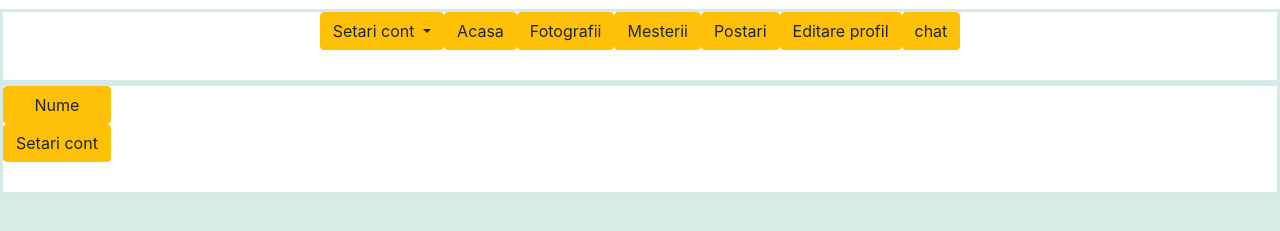
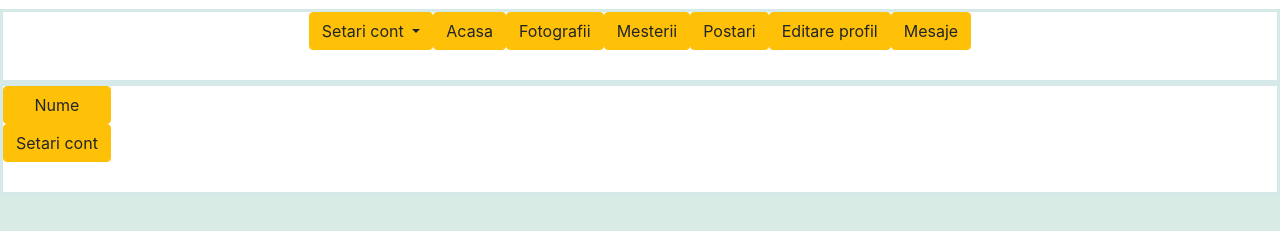
Before and after one commit to Valentina98771/Mester, a Django app: page /accounts/user/ in a window 1280 px wide. Shown: the part 117-348 px from the top of the page. Run offline with Django 3.2, Linux system fonts and the light colour scheme; the visitor is signed in with stand-in values (Sample User, id 1); some libraries are stand-ins or nearby versions.

Commit message:
Add files via upload

```diff
--- a/server/accounts/templates/clientProfile/index.html
+++ b/server/accounts/templates/clientProfile/index.html
@@ -9,11 +9,12 @@
   <head>
     <title> Meșterii </title>
     <meta charset = "utf-8">
-    <link rel = "shourtcut icon" href = "{% static 'profileClient/images/mr.png' %}" type = "mr/png">
+    <link rel = "shourtcut icon" href = "{% static 'images/mr.png' %}" type = "mr/png">
     <link rel = "stylesheet" href="{% static 'css/style.css' %}" type="text/css">
     <meta name = "viewport" content="width=device-width, initial-scale=1">
-    <link rel = "stylesheet" href="{% static 'css/bootstrap.min.css' %}">
-    <script src = "{% static 'js/bootstrap.js' %}"></script>
+    <link href="https://cdn.jsdelivr.net/npm/bootstrap@5.1.0/dist/css/bootstrap.min.css" rel="stylesheet" integrity="sha384-KyZXEAg3QhqLMpG8r+8fhAXLRk2vvoC2f3B09zVXn8CA5QIVfZOJ3BCsw2P0p/We" crossorigin="anonymous">
+    <script src="https://cdn.jsdelivr.net/npm/bootstrap@5.1.0/dist/js/bootstrap.bundle.min.js" integrity="sha384-U1DAWAznBHeqEIlVSCgzq+c9gqGAJn5c/t99JyeKa9xxaYpSvHU5awsuZVVFIhvj" crossorigin="anonymous"></script>
+
   </head>
 
   <body>
@@ -40,7 +41,7 @@
         <a href = "{% url 'craftsmen' %}"><button type = "button" class = "btn btn-warning"> Mesterii </button></a>
         <a href = "{% url 'despre' %}"><button type = "button" class = "btn btn-warning"> Postari </button></a>
         <a href = "{% url 'user' %}"><button type = "button" class = "btn btn-warning"> Editare profil </button></a>
-        <a href = "{% url 'messages_redirect' %}"><button type = "button" class = "btn btn-warning"> chat </button></a>
+        <a href = "{% url 'mess' %}"><button type = "button" class = "btn btn-warning"> Mesaje </button></a>
 
       </div>
     </div>
--- a/server/accounts/templates/clientProfile/profile/about.html
+++ b/server/accounts/templates/clientProfile/profile/about.html
@@ -4,8 +4,6 @@
 
 <html>
   <head>
-    <link rel = "stylesheet" href = "{% static 'css/bootstrap.min.css' %}">
-    <script src = "{% static 'js/bootstrap.js' %}"></script>
     <link rel = "stylesheet" href = "https://maxst.icons8.com/vue-static/landings/line-awesome/font-awesome-line-awesome/css/all.min.css">
     <link rel = "stylesheet" href = "https://maxst.icons8.com/vue-static/landings/line-awesome/line-awesome/1.3.0/css/line-awesome.min.css">
   </head>
--- a/server/accounts/templates/clientProfile/profile/editProfile.html
+++ b/server/accounts/templates/clientProfile/profile/editProfile.html
@@ -6,14 +6,6 @@
 <html>
   <head>
     <title> Meșterii </title>
-    <meta charset = "utf-8">
-    <link rel = "shourtcut icon" src = "profileClient/images/mr.png" type = "image/png">
-    <link rel = "stylesheet" href = "{% static 'css/style.css' %}" type = "text/css">
-    <meta name = "viewport" content = "width=device-width, initial-scale=1">
-    <link href = "https://cdn.jsdelivr.net/npm/bootstrap@5.1.0/dist/css/bootstrap.min.css" rel = "stylesheet" integrity = "sha384-KyZXEAg3QhqLMpG8r+8fhAXLRk2vvoC2f3B09zVXn8CA5QIVfZOJ3BCsw2P0p/We" crossorigin = "anonymous">
-    <script src = "https://cdn.jsdelivr.net/npm/bootstrap@5.1.0/dist/js/bootstrap.bundle.min.js" integrity = "sha384-U1DAWAznBHeqEIlVSCgzq+c9gqGAJn5c/t99JyeKa9xxaYpSvHU5awsuZVVFIhvj" crossorigin = "anonymous"></script>
-    <script src = "https://cdn.jsdelivr.net/npm/@popperjs/core@2.9.3/dist/umd/popper.min.js" integrity = "sha384-eMNCOe7tC1doHpGoWe/6oMVemdAVTMs2xqW4mwXrXsW0L84Iytr2wi5v2QjrP/xp" crossorigin = "anonymous"></script>
-    <script src = "https://cdn.jsdelivr.net/npm/bootstrap@5.1.0/dist/js/bootstrap.min.js" integrity = "sha384-cn7l7gDp0eyniUwwAZgrzD06kc/tftFf19TOAs2zVinnD/C7E91j9yyk5//jjpt/" crossorigin = "anonymous"></script>
     <link rel = "stylesheet" href = "https://stackpath.bootstrapcdn.com/bootstrap/4.1.3/css/bootstrap.min.css" integrity = "sha384-MCw98/SFnGE8fJT3GXwEOngsV7Zt27NXFoaoApmYm81iuXoPkFOJwJ8ERdknLPMO" crossorigin = "anonymous">
 	  <link rel = "stylesheet" href = "https://use.fontawesome.com/releases/v5.3.1/css/all.css" integrity = "sha384-mzrmE5qonljUremFsqc01SB46JvROS7bZs3IO2EmfFsd15uHvIt+Y8vEf7N7fWAU" crossorigin = "anonymous">
   </head>
--- a/server/accounts/templates/clientProfile/profile/profile.html
+++ b/server/accounts/templates/clientProfile/profile/profile.html
@@ -5,8 +5,6 @@
 <!DOCTYPE html>
 <html>
     <head>
-        <link rel = "stylesheet" href = "{% static 'css/bootstrap.min.css' %}">
-        <script src = "{% static 'js/bootstrap.js' %}"></script>
         <link rel = "stylesheet" href = "https://maxst.icons8.com/vue-static/landings/line-awesome/font-awesome-line-awesome/css/all.min.css">
         <link rel = "stylesheet" href = "https://maxst.icons8.com/vue-static/landings/line-awesome/line-awesome/1.3.0/css/line-awesome.min.css">
     </head>
--- a/server/accounts/templates/registration/index.html
+++ b/server/accounts/templates/registration/index.html
@@ -12,6 +12,8 @@
         <script src = "https://code.jquery.com/jquery-3.4.1.slim.min.js" integrity = "sha384-J6qa4849blE2+poT4WnyKhv5vZF5SrPo0iEjwBvKU7imGFAV0wwj1yYfoRSJoZ+n" crossorigin = "anonymous"></script>
         <script src = "https://cdn.jsdelivr.net/npm/popper.js@1.16.0/dist/umd/popper.min.js" integrity = "sha384-Q6E9RHvbIyZFJoft+2mJbHaEWldlvI9IOYy5n3zV9zzTtmI3UksdQRVvoxMfooAo" crossorigin = "anonymous"></script>
         <script src = "https://stackpath.bootstrapcdn.com/bootstrap/4.4.1/js/bootstrap.min.js" integrity = "sha384-wfSDF2E50Y2D1uUdj0O3uMBJnjuUD4Ih7YwaYd1iqfktj0Uod8GCExl3Og8ifwB6" crossorigin = "anonymous"></script>
+        <link href="https://cdn.jsdelivr.net/npm/bootstrap@5.1.0/dist/css/bootstrap.min.css" rel="stylesheet" integrity="sha384-KyZXEAg3QhqLMpG8r+8fhAXLRk2vvoC2f3B09zVXn8CA5QIVfZOJ3BCsw2P0p/We" crossorigin="anonymous">
+        <script src="https://cdn.jsdelivr.net/npm/bootstrap@5.1.0/dist/js/bootstrap.bundle.min.js" integrity="sha384-U1DAWAznBHeqEIlVSCgzq+c9gqGAJn5c/t99JyeKa9xxaYpSvHU5awsuZVVFIhvj" crossorigin="anonymous"></script>
 
     </head>
 
```
